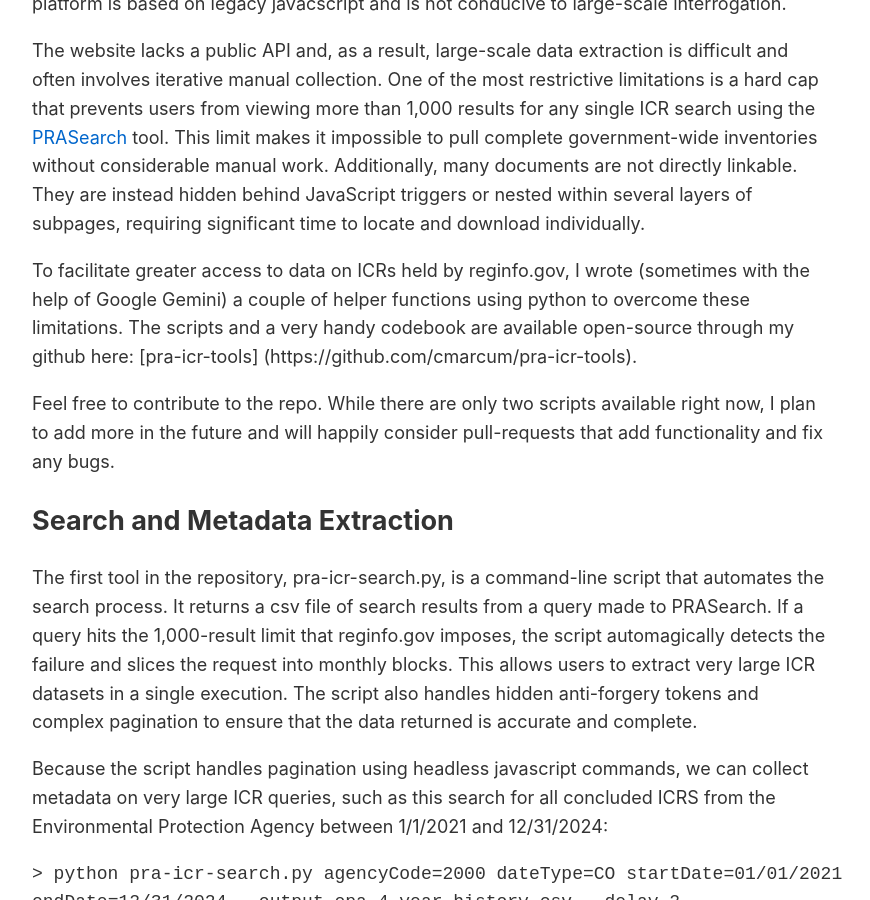
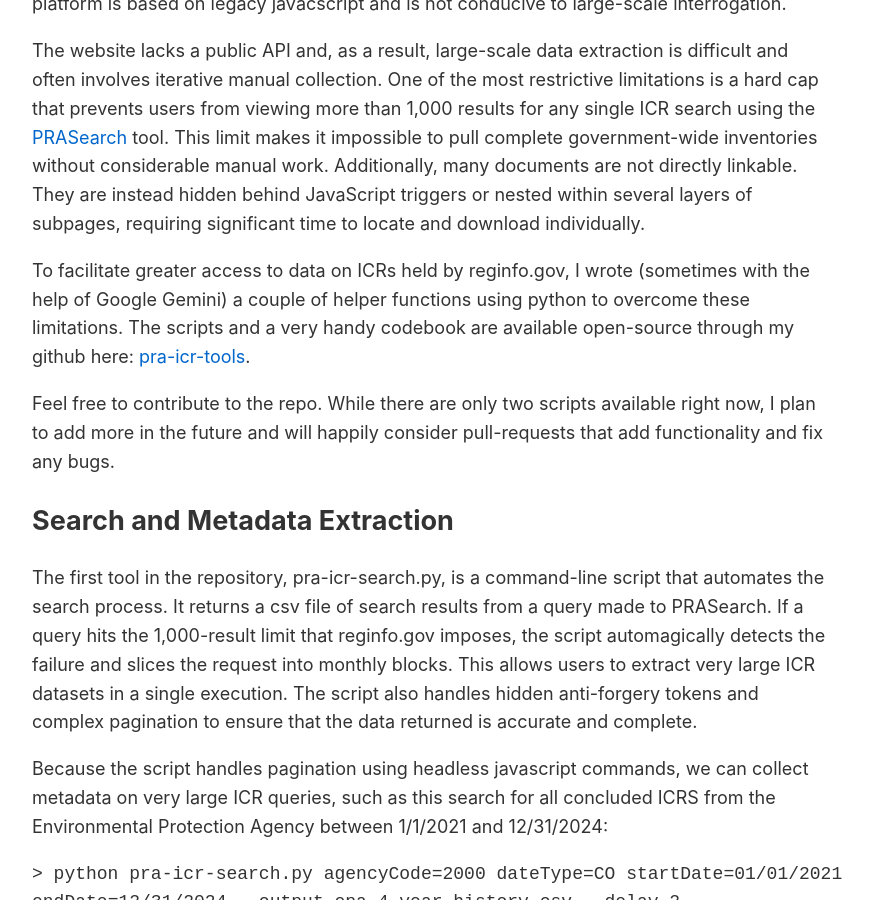
Before and after one commit to cmarcum/marcum-blog, a Jekyll site: the page built from _posts/2026-02-27-Automating Information Retrieval from reginfo.md, in a window 1280 px wide and 900 px high, scrolled down 448 px. Shown: the whole window, without its empty margins (208-1078 px from the left). Built offline with Jekyll 4.4.1, drawn with Linux system fonts in a browser that asks for light colours; part of the change alters nothing that is shown; some of the changed text lies outside the part shown.

```diff
--- a/_posts/2026-02-27-Automating Information Retrieval from reginfo.md
+++ b/_posts/2026-02-27-Automating Information Retrieval from reginfo.md
@@ -2,6 +2,9 @@
 layout: post
 title: "Automating information retrieval from reginfo.gov using python scripts."
 date: 2026-02-27
+updates:
+  - date: 2026-01-28
+    content: "Fixed a link and a box overflow."
 tags: [federal-data,code]
 ---
 
@@ -9,8 +12,7 @@ Evaluating the integrity of federal data requires a comprehensive look at how ag
 
 The website lacks a public API and, as a result, large-scale data extraction is difficult and often involves iterative manual collection. One of the most restrictive limitations is a hard cap that prevents users from viewing more than 1,000 results for any single ICR search using the [PRASearch](https://www.reginfo.gov/public/do/PRASearch) tool. This limit makes it impossible to pull complete government-wide inventories without considerable manual work. Additionally, many documents are not directly linkable. They are instead hidden behind JavaScript triggers or nested within several layers of subpages, requiring significant time to locate and download individually.
 
-To facilitate greater access to data on ICRs held by reginfo.gov, I wrote (sometimes with the help of Google Gemini) a couple of helper functions using python to overcome these limitations. The scripts and a very handy codebook are available open-source through my github here: [pra-icr-tools]
-(https://github.com/cmarcum/pra-icr-tools).
+To facilitate greater access to data on ICRs held by reginfo.gov, I wrote (sometimes with the help of Google Gemini) a couple of helper functions using python to overcome these limitations. The scripts and a very handy codebook are available open-source through my github here: [pra-icr-tools](https://github.com/cmarcum/pra-icr-tools).
 
 Feel free to contribute to the repo. While there are only two scripts available right now, I plan to add more in the future and will happily consider pull-requests that add functionality and fix any bugs.
 
```
